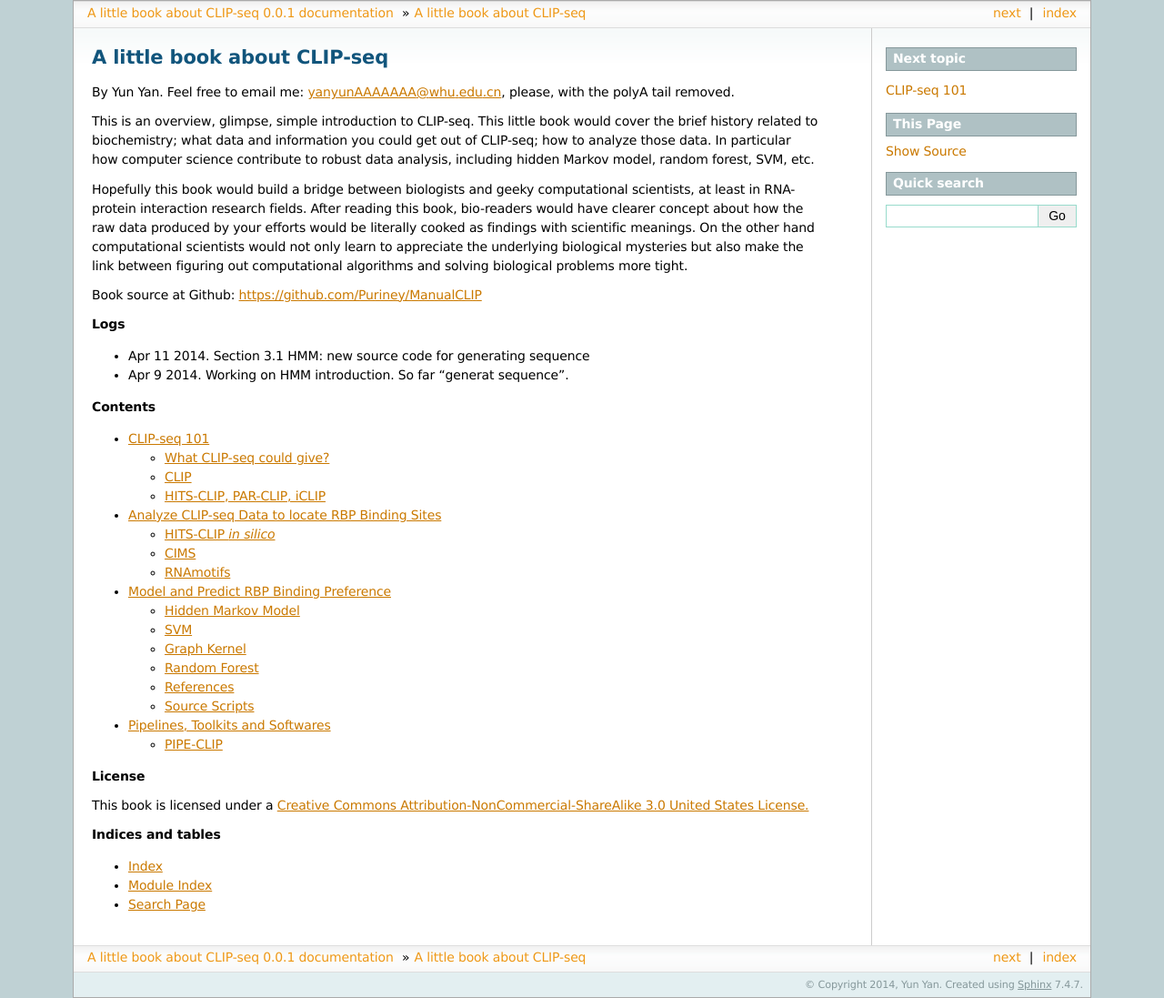
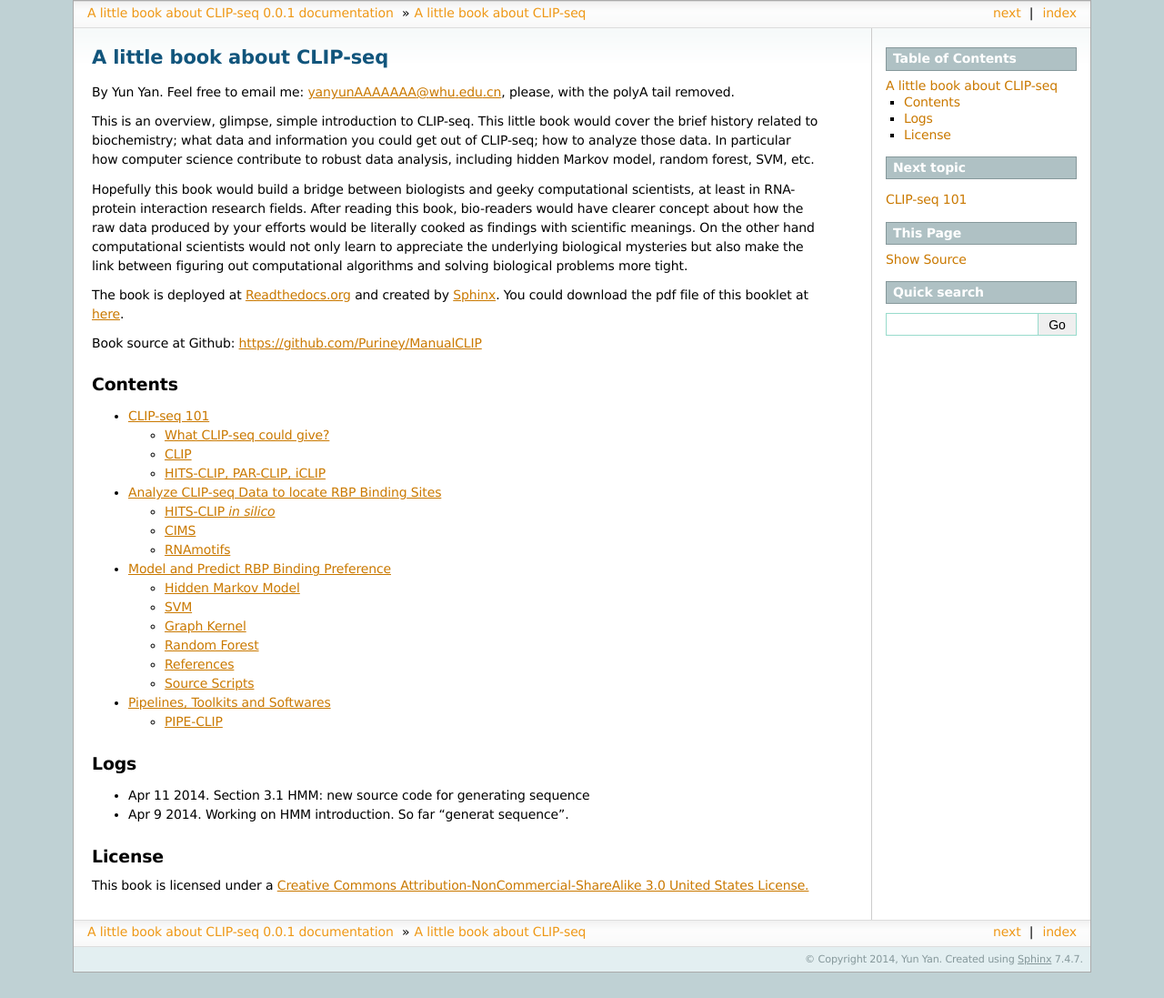
Before and after one commit to Puriney/ManualCLIP, a Sphinx documentation site: the page built from source/index.rst, in a window 1280 px wide. Shown: the whole page at 91% size. Built offline with Sphinx 7.4.7, drawn with Linux system fonts in a browser that asks for light colours; formulas are drawn with MathJax 3; after the commit the page ends 1069 px from its top, so only the background shows below that.

Commit message:
fix index

```diff
--- a/source/index.rst
+++ b/source/index.rst
@@ -12,15 +12,13 @@ This is an overview, glimpse, simple introduction to CLIP-seq. This little book
 
 Hopefully this book would build a bridge between biologists and geeky computational scientists, at least in RNA-protein interaction research fields. After reading this book, bio-readers would have clearer concept about how the raw data produced by your efforts would be literally cooked as findings with scientific meanings. On the other hand computational scientists would not only learn to appreciate the underlying biological mysteries but also make the link between figuring out computational algorithms and solving biological problems more tight.
 
+The book is deployed at `Readthedocs.org <http://a-little-book-about-clip-seq.readthedocs.org/en/latest/index.html>`_ and created by `Sphinx <http://sphinx-doc.org/>`_. You could download the pdf file of this booklet at `here <https://media.readthedocs.org/pdf/a-little-book-about-clip-seq/latest/a-little-book-about-clip-seq.pdf>`_.
+
 Book source at Github: https://github.com/Puriney/ManualCLIP
 
 
-**Logs**
-
-- Apr 11 2014. Section 3.1 HMM: new source code for generating sequence
-- Apr 9 2014. Working on HMM introduction. So far "generat sequence".
-
-**Contents**
+Contents
+----------------------------
 
 .. toctree::
    :maxdepth: 2
@@ -30,12 +28,15 @@ Book source at Github: https://github.com/Puriney/ManualCLIP
    c20mdlPrdict.rst
    c30pipeline.rst
 
-**License**
+Logs
+----------------------------
+
+- Apr 11 2014. Section 3.1 HMM: new source code for generating sequence
+- Apr 9 2014. Working on HMM introduction. So far "generat sequence".
+
+
+
+License
+----------------------------
 
 This book is licensed under a `Creative Commons Attribution-NonCommercial-ShareAlike 3.0 United States License. <http://creativecommons.org/licenses/by-nc-sa/3.0/us/>`_
-
-**Indices and tables**
-
-* :ref:`genindex`
-* :ref:`modindex`
-* :ref:`search`
```
Also changed, not shown: 5 other files.
